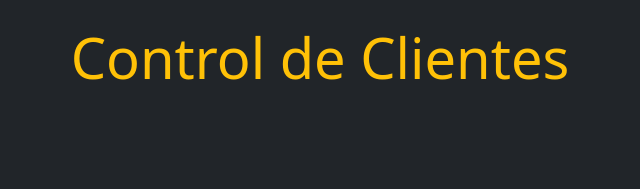
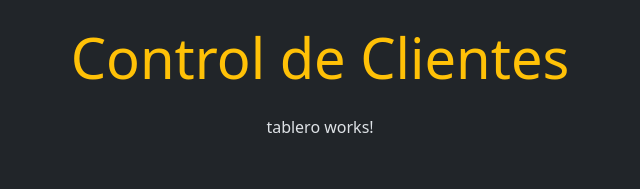
Before and after one commit to AdrianGaray/control-clientes, an Angular app: page / in a window 1280 px wide. Shown: the top 189 px of the page, without its empty margins (320-960 px from the left). Built offline with nearby package versions, Linux system fonts and the light colour scheme.

Commit message:
Capítulo 96 - Rutas en Control de Clientes

```diff
--- a/src/app/app.component.html
+++ b/src/app/app.component.html
@@ -1,3 +1,8 @@
-<h1 class="text-center text-warning my-4 display-4">
-  {{titulo}}
-</h1>
+<div class="container">
+  <h1 class="text-center text-warning my-4 display-4">
+    {{titulo}}
+  </h1>
+  <div class="text-center">
+    <router-outlet/>
+  </div>
+</div>
--- a/src/app/app.routes.ts
+++ b/src/app/app.routes.ts
@@ -1,3 +1,12 @@
 import { Routes } from '@angular/router';
+import { TableroComponent } from './componentes/tablero/tablero.component';
+import { LoginComponent } from './componentes/login/login.component';
+import { EditarClienteComponent } from './componentes/editar-cliente/editar-cliente.component';
+import { NoEncontradoComponent } from './componentes/no-encontrado/no-encontrado.component';
 
-export const routes: Routes = [];
+export const routes: Routes = [
+    {path: '', component: TableroComponent}, //localhost:4200/
+    {path: 'login', component: LoginComponent},
+    {path: 'cliente/editar/:id', component: EditarClienteComponent},
+    {path: '**', component: NoEncontradoComponent}
+];
```
